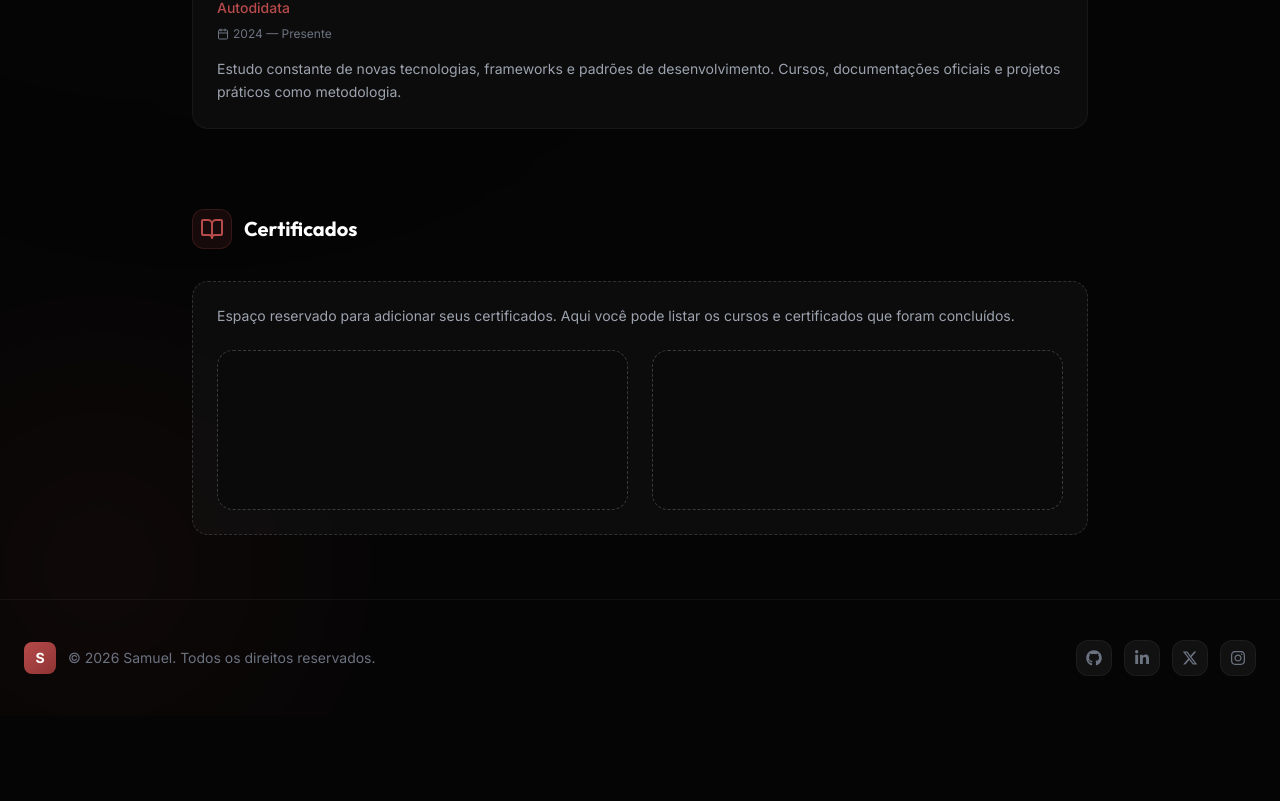
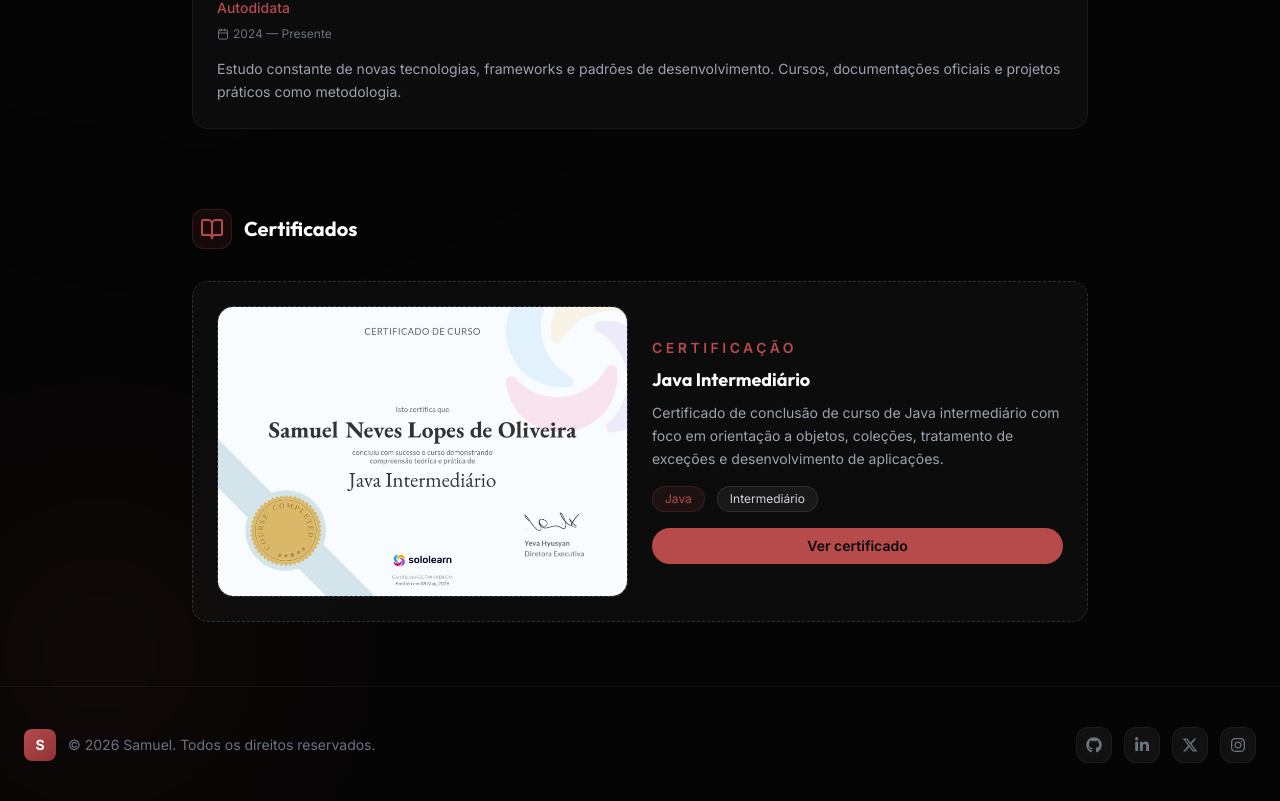
Before and after one commit to Samuteg/portifolio, a React (Vite) app: page /experiences in a window 1280 px wide. Shown: the part 1025-1826 px from the top of the page. Before the commit the page ends 1741 px from the top, so only its background shows below. Built offline with nearby package versions, Linux system fonts and the light colour scheme.

Commit message:
feat: add certificado part with real image

```diff
--- a/src/pages/ExperiencesPage.jsx
+++ b/src/pages/ExperiencesPage.jsx
@@ -1,6 +1,13 @@
 import { motion as Motion } from "framer-motion";
-import { Briefcase, Calendar, MapPin,  BookOpen, ArrowUpRight } from "lucide-react";
+import {
+  Briefcase,
+  Calendar,
+  MapPin,
+  BookOpen,
+  ArrowUpRight,
+} from "lucide-react";
 import PageTransition from "../components/PageTransition";
+import  CertificadoJava  from "../assets/CertificadoJavaIntermediario.jpeg";
 
 const experiences = [
   {
@@ -221,13 +228,49 @@ const ExperiencesPage = () => {
               </Motion.div>
 
               <div className="rounded-2xl p-6 bg-surface-100/50 border border-dashed border-white/15 text-gray-400">
-                <p className="text-sm mb-6">
-                  Espaço reservado para adicionar seus certificados. Aqui você pode listar os cursos e certificados que foram concluídos.
-                </p>
+                <div className="grid gap-6 md:grid-cols-2 items-center">
+                  <a
+                    href={CertificadoJava}
+                    target="_blank"
+                    rel="noreferrer"
+                    className="group block overflow-hidden rounded-2xl border border-dashed border-white/20 bg-surface/70 transition hover:border-accent/30"
+                  >
+                    <img
+                      src={CertificadoJava}
+                      alt="Certificado Java Intermediário"
+                      className="h-full w-full object-cover transition duration-500 group-hover:scale-105"
+                    />
+                  </a>
 
-                <div className="grid gap-6 md:grid-cols-2">
-                  <div className="h-40 rounded-2xl border border-dashed border-white/20 bg-surface/70" />
-                  <div className="h-40 rounded-2xl border border-dashed border-white/20 bg-surface/70" />
+                  <div className="flex flex-col justify-center gap-4">
+                    <div>
+                      <p className="text-sm uppercase tracking-[0.25em] text-accent font-semibold mb-2">
+                        Certificação
+                      </p>
+                      <h3 className="text-lg font-display font-bold text-white mb-2">
+                        Java Intermediário
+                      </h3>
+                      <p className="text-gray-400 text-sm leading-relaxed">
+                        Certificado de conclusão de curso de Java intermediário com foco em orientação a objetos, coleções, tratamento de exceções e desenvolvimento de aplicações.
+                      </p>
+                    </div>
+                    <div className="flex flex-wrap gap-3">
+                      <span className="inline-flex items-center gap-2 rounded-full bg-accent/10 px-3 py-1 text-xs text-accent border border-accent/20">
+                        Java
+                      </span>
+                      <span className="inline-flex items-center gap-2 rounded-full bg-white/5 px-3 py-1 text-xs text-gray-300 border border-white/10">
+                        Intermediário
+                      </span>
+                    </div>
+                    <a
+                      href={CertificadoJava}
+                      target="_blank"
+                      rel="noreferrer"
+                      className="inline-flex items-center justify-center rounded-full bg-accent px-4 py-2 text-sm font-semibold text-surface transition hover:bg-accent/90"
+                    >
+                      Ver certificado
+                    </a>
+                  </div>
                 </div>
               </div>
             </div>
```
Also changed, not shown: src/assets/CertificadoJavaIntermediario.jpeg (added).
